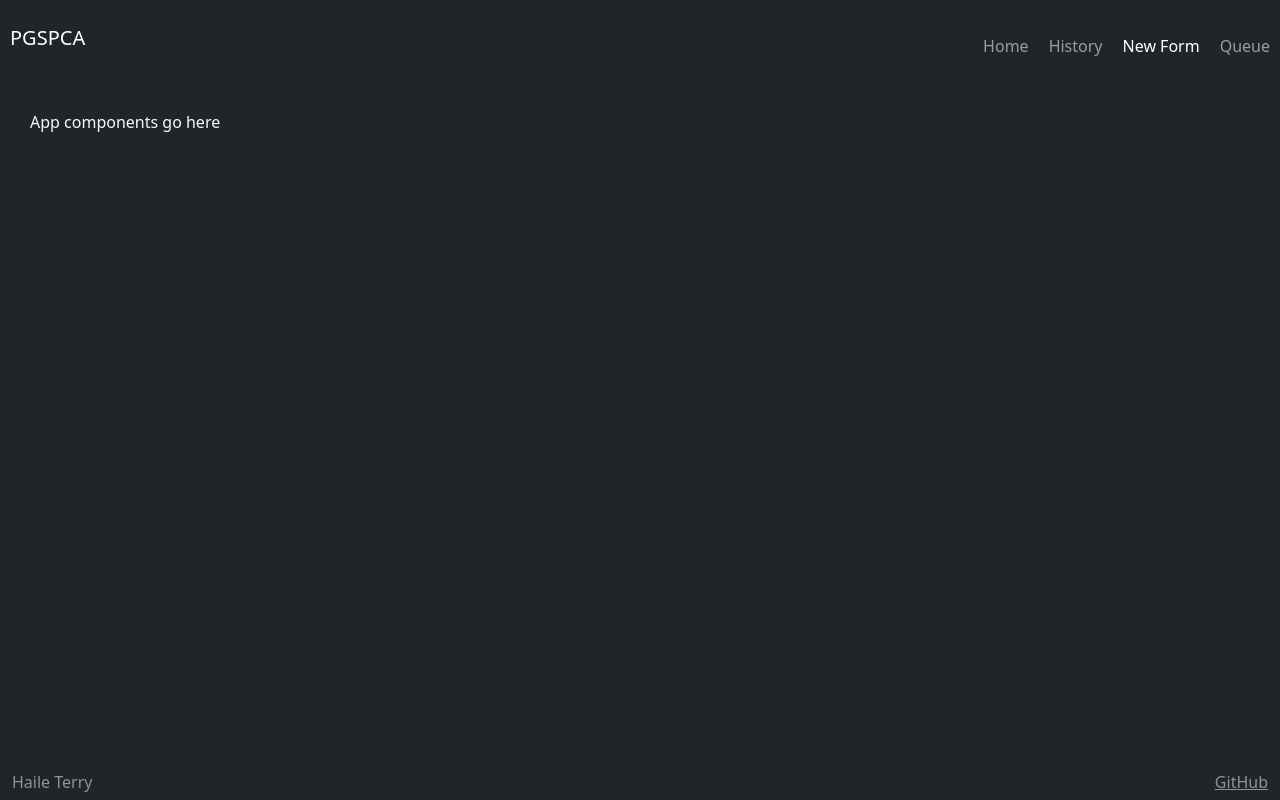
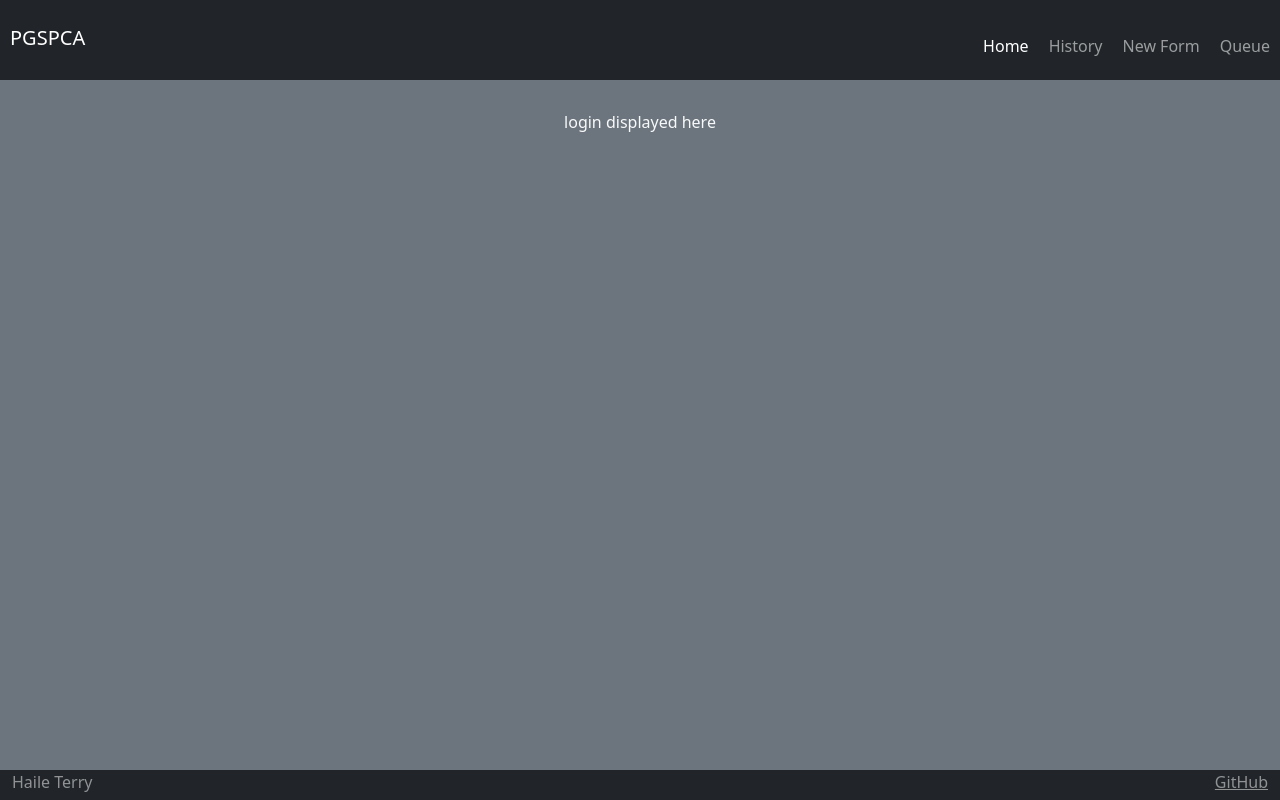
Before and after one commit to optimisms/260startup, a React (Vite) app: page / in a window 1280 px wide. Built offline with nearby package versions, Linux system fonts and the light colour scheme.

Commit message:
Added router functionality

```diff
--- a/src/app.jsx
+++ b/src/app.jsx
@@ -16,22 +16,27 @@ export default function App() {
                         <a className="navbar-brand" href="#">PGSPCA</a>
                         <menu className="navbar-nav">
                             <li className="nav-item">
-                                <a className="nav-link" href="index.html">Home</a>
+                                <NavLink className='nav-link' to=''>Home</NavLink>
                             </li>
                             <li className="nav-item">
-                                <a className="nav-link" href="history.html">History</a>
+                                <NavLink className='nav-link' to='history'>History</NavLink>
                             </li>
                             <li className="nav-item">
-                                <a className="nav-link active" href="newform.html">New Form</a>
+                                <NavLink className='nav-link' to='newform'>New Form</NavLink>
                             </li>
                             <li className="nav-item">
-                                <a className="nav-link" href="queue.html">Queue</a>
+                                <NavLink className='nav-link' to='queue'>Queue</NavLink>
                             </li>
                         </menu>
                     </nav>
                 </header>
 
-                <main>App components go here</main>
+                <Routes>
+                    <Route path='/' element={<Login />} exact />
+                    <Route path='/history' element={<History />} />
+                    <Route path='/newform' element={<NewForm />} />
+                    <Route path='/queue' element={<Queue />} />
+                </Routes>
 
                 <footer class="bg-dark text-white-50">
                     <div class="container-fluid">
```
